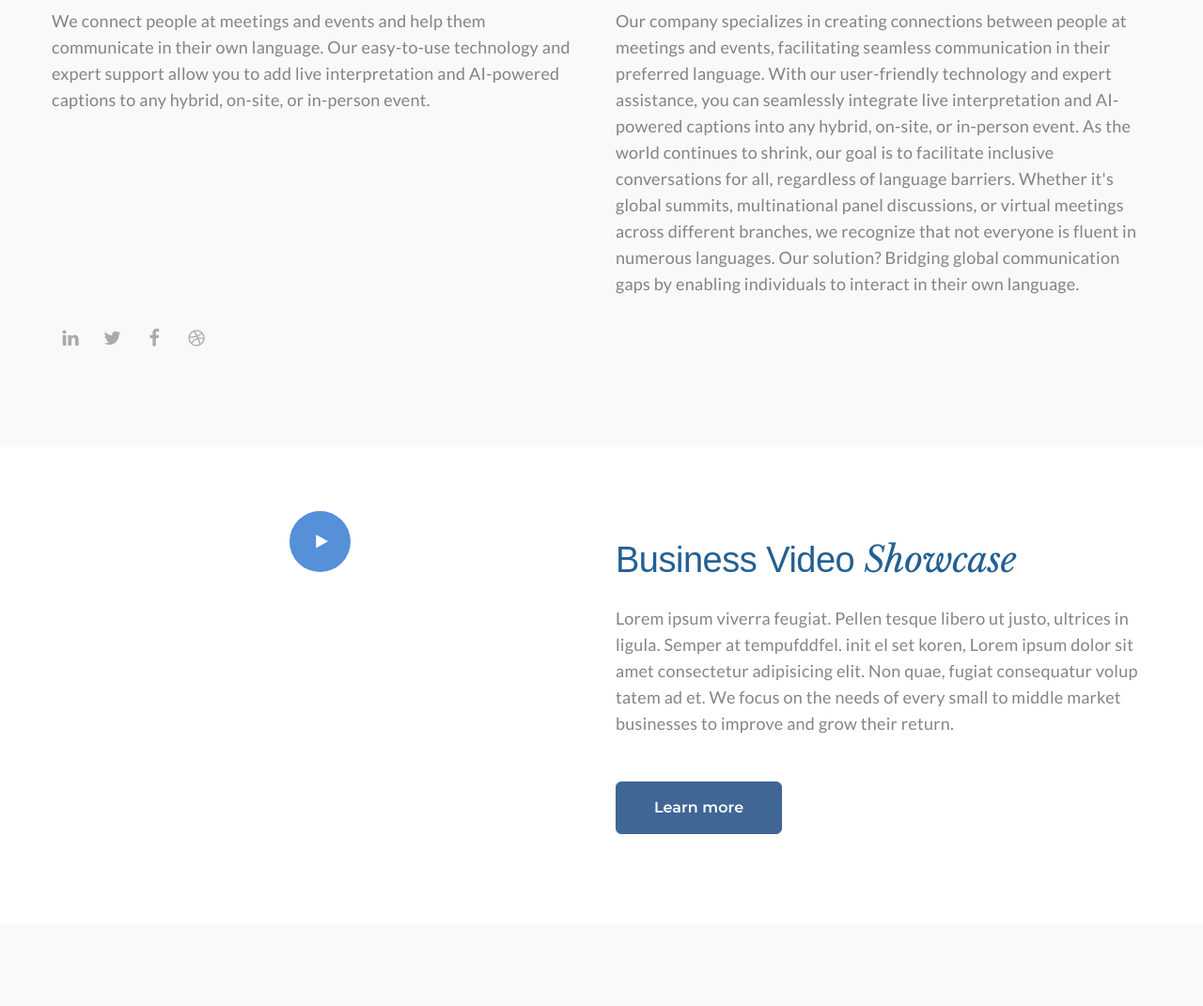
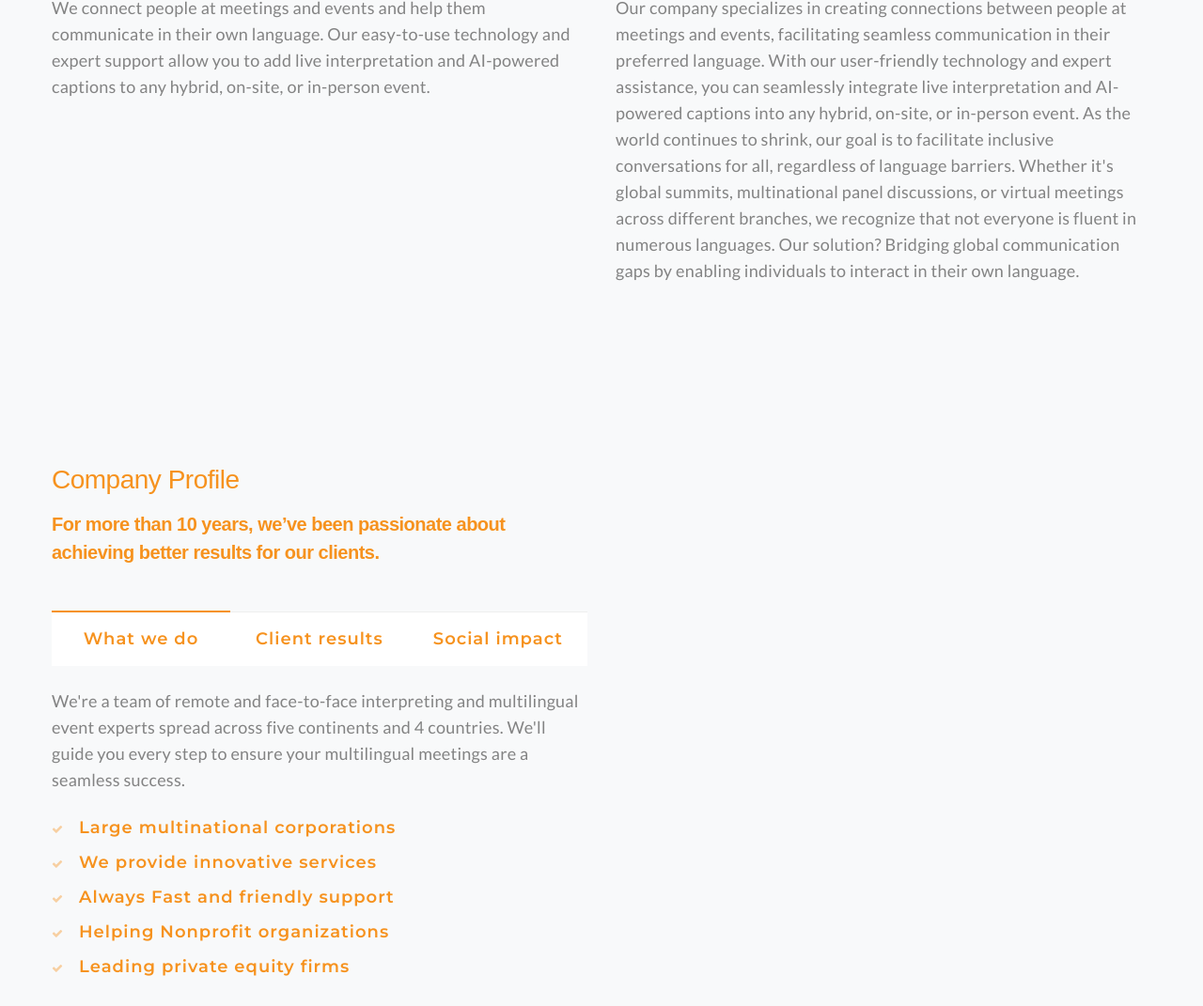
Before and after one commit to Idris-Sop/KandRProjectSolutionsSite, a plain HTML site: page K and R Project solution Website/starter/about.html in a window 1280 px wide. Shown: the part 485-1556 px from the top of the page at 94% size. Drawn offline with nearby package versions, Linux system fonts and the light colour scheme.

Commit message:
Remove Business Video Case

```diff
--- a/K and R Project solution Website/starter/about.html
+++ b/K and R Project solution Website/starter/about.html
@@ -94,50 +94,13 @@ Author URL: http://w3layouts.com
 <section class="w3l-content py-5" id="whoweare">
     <div class="content-4-main py-lg-5 py-md-4">
         <div class="container">
-            <h3 class="title-big mb-4"> <span>Born in South Africa, raised in the cloud</span></h3>
+            <h3 class="mb-4"> <span>Born in South Africa, raised in the cloud</span></h3>
             <div class="content-info-in row">
                 <div class="content-left col-lg-6">
                     <p class=""> We connect people at meetings and events and help them communicate in their own language. Our easy-to-use technology and expert support allow you to add live interpretation and AI-powered captions to any hybrid, on-site, or in-person event.</p>
                 </div>
                 <div class="content-right col-lg-6 mt-lg-0 mt-4">
                     <p> Our company specializes in creating connections between people at meetings and events, facilitating seamless communication in their preferred language. With our user-friendly technology and expert assistance, you can seamlessly integrate live interpretation and AI-powered captions into any hybrid, on-site, or in-person event. As the world continues to shrink, our goal is to facilitate inclusive conversations for all, regardless of language barriers. Whether it's global summits, multinational panel discussions, or virtual meetings across different branches, we recognize that not everyone is fluent in numerous languages. Our solution? Bridging global communication gaps by enabling individuals to interact in their own language.</p>
-                </div>
-            </div>
-            <ul class="social-media mt-4">
-                <li><a href="#url"><span class="fa fa-linkedin icon_linkedin"></span></a></li>
-                <li><a href="#url"><span class="fa fa-twitter icon_twitter"></span></a></li>
-                <li><a href="#url"><span class="fa fa-facebook icon_facebook"></span></a></li>
-                <li><a href="#url"><span class="fa fa-dribbble icon_dribbble"></span></a></li>
-            </ul>
-        </div>
-    </div>
-</section>
-<section class="w3l-index3" id="work">
-    <div class="midd-w3 py-5">
-        <div class="container py-lg-5 py-md-4 py-2">
-            <div class="row">
-                <div class="col-lg-6 left-wthree-img text-righ">
-                    <div class="position-relative">
-                        <img src="assets/images/about.jpg" alt="" class="img-fluid">
-                        <a href="#small-dialog" class="popup-with-zoom-anim play-view text-center position-absolute">
-                            <span class="video-play-icon">
-                                <span class="fa fa-play"></span>
-                            </span>
-                        </a>
-                        <!-- dialog itself, mfp-hide class is required to make dialog hidden -->
-                        <div id="small-dialog" class="zoom-anim-dialog mfp-hide">
-                            <iframe src="https://www.youtube.com/embed/WGJJIrtnfpk" allow="autoplay; fullscreen"
-                                allowfullscreen=""></iframe>
-                        </div>
-                    </div>
-                </div>
-                <div class="col-lg-6 mt-lg-0 mt-5 about-right-faq align-self">
-                    <h3 class="title-big">Business Video <span>Showcase</span></h3>
-                    <p class="mt-md-4 mt-3">Lorem ipsum viverra feugiat. Pellen tesque libero ut justo,
-                        ultrices in ligula. Semper at tempufddfel. init el set koren, Lorem ipsum dolor sit amet consectetur adipisicing
-                        elit. Non quae, fugiat consequatur volup tatem ad et. We focus on the needs of every small to middle
-                        market businesses to improve and grow their return.</p>
-                    <a href="#download" class="btn btn-style btn-primary mt-md-5 mt-4">Learn more</a>
                 </div>
             </div>
         </div>
@@ -147,7 +110,7 @@ Author URL: http://w3layouts.com
     <div class="container py-lg-5 py-md-4 py-2">
         <div class="row ">
             <div class="col-lg-6 mx-auto">
-                <h3 class="title-big mb-3">Company <span>Profile</span></h3>
+                <h3 class="mb-3">Company <span>Profile</span></h3>
                 <h5 class="mb-lg-5 mb-4">For more than 10 years, we’ve been passionate about achieving better results for our clients.</h5>
                 <!--Horizontal Tab-->
                 <div id="parentHorizontalTab">
@@ -207,7 +170,7 @@ Author URL: http://w3layouts.com
             <div class="col-lg-3 col-6 stats_info counter_grid">
 
                 <p class="counter">87%</p>
-                <h4>Finalcial services</h4>
+                <h4>Financial services</h4>
             </div>
             <div class="col-lg-3 col-6 stats_info counter_grid1">
                 <p class="counter">75%</p>
```
Also changed, not shown: K and R Project solution Website/starter/contact.html (+2 -2 lines), K and R Project solution Website/starter/services.html (+3 -3 lines), 2 other files.
